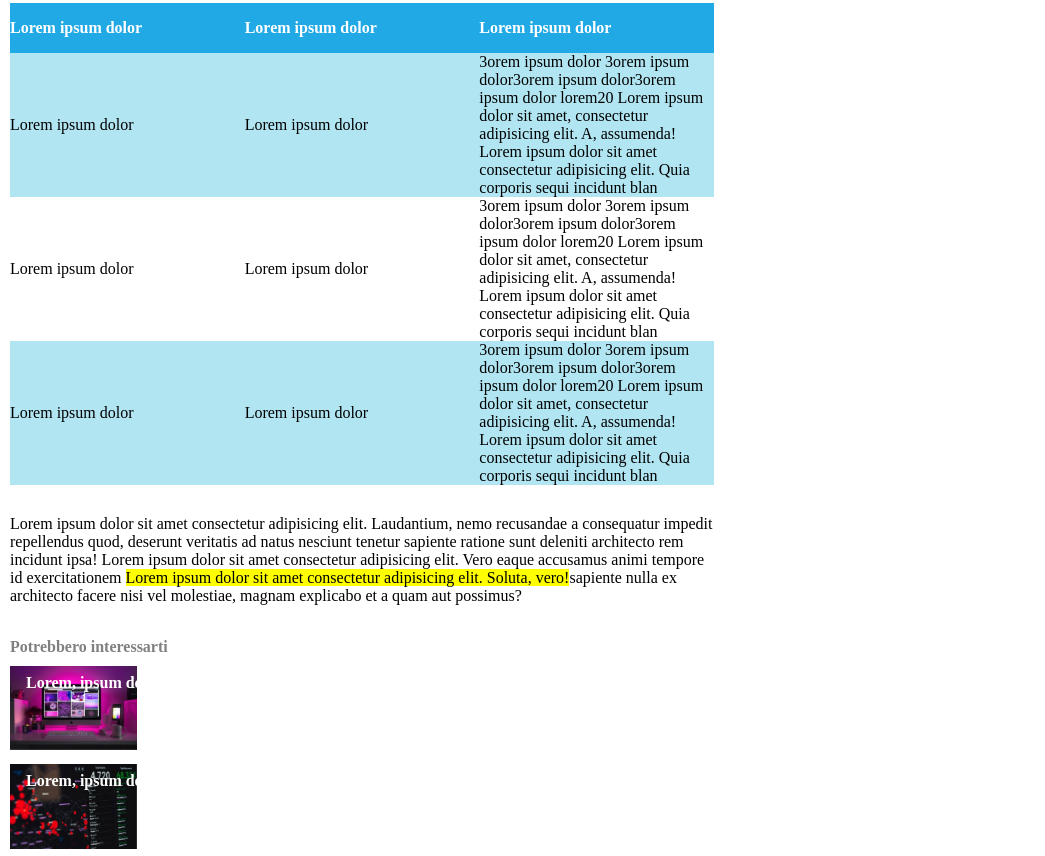
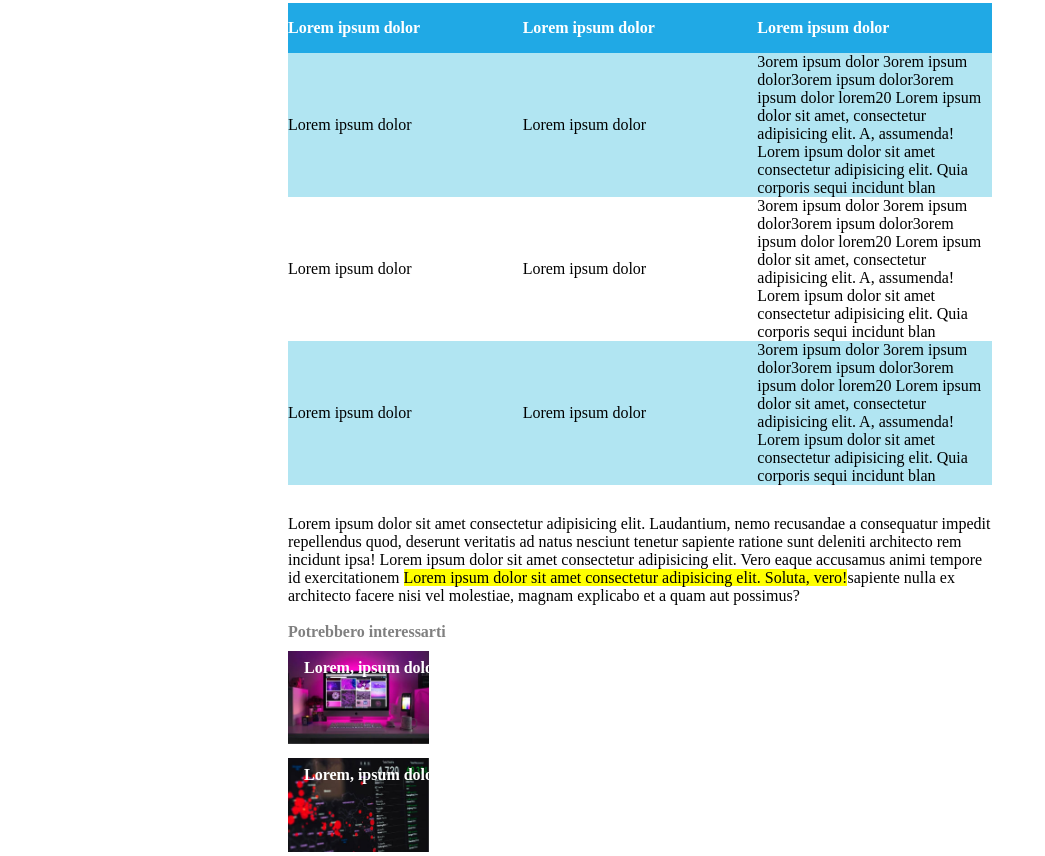
Before and after one commit to mekkiouertani/html-css-booleaner, a plain HTML site: page index.html in a window 1280 px wide. Shown: the part 1296-2152 px from the top of the page, without its empty margins (0-1045 px from the left). Drawn offline with Linux system fonts and the light colour scheme.

Commit message:
plus version and fixed

```diff
--- a/css/style.css
+++ b/css/style.css
@@ -2,6 +2,11 @@
     margin: 0;
     padding: 0;
     box-sizing: border-box;
+}
+
+main, footer, .banner img{
+    margin: auto;
+    width: 55%;
 }
 
 .banner{
@@ -18,11 +23,11 @@
     margin-top: 2%;
 }
 
-main{
+/* main{
     margin-left: 10px;
     width: 55%;
 }
-
+ */
 main h1{
     font-size: 45px;
     line-height: 90%;
@@ -82,11 +87,6 @@ tr:nth-child(even) {
     background-color: white;
 }
 
-footer{
-    margin-left: 10px;
-    margin-top: 15px;
-}
-
 footer h4{
     color: grey;
 }
@@ -100,7 +100,7 @@ footer h4{
 }
 
 .container-ads img{
-    width: 10%;
+    width: 20%;
 }
 
 .ads{
```
